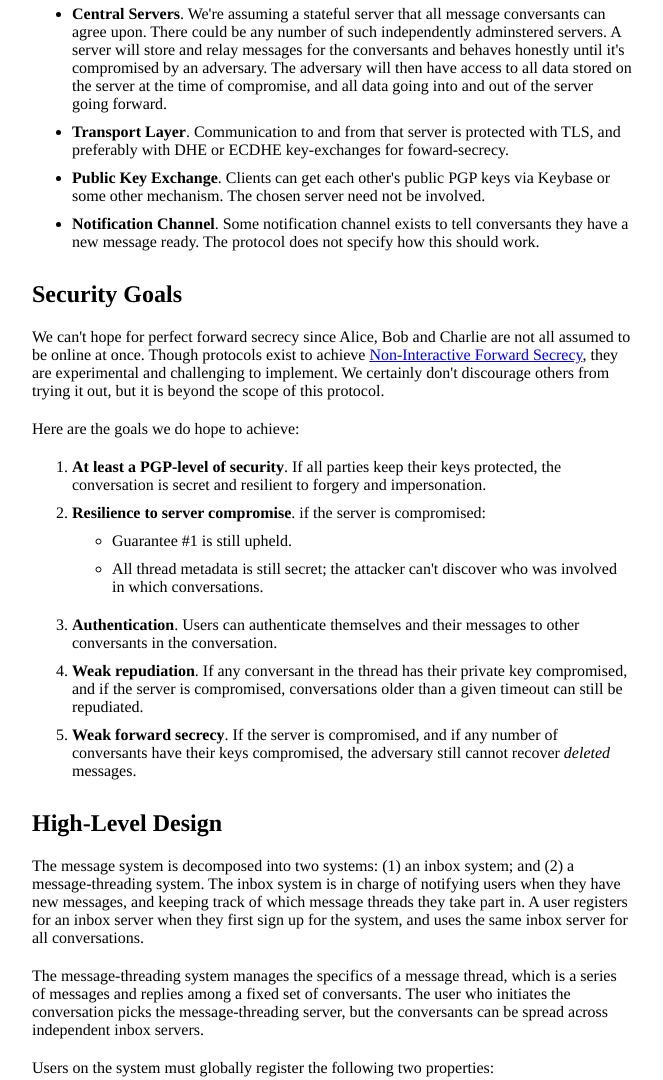
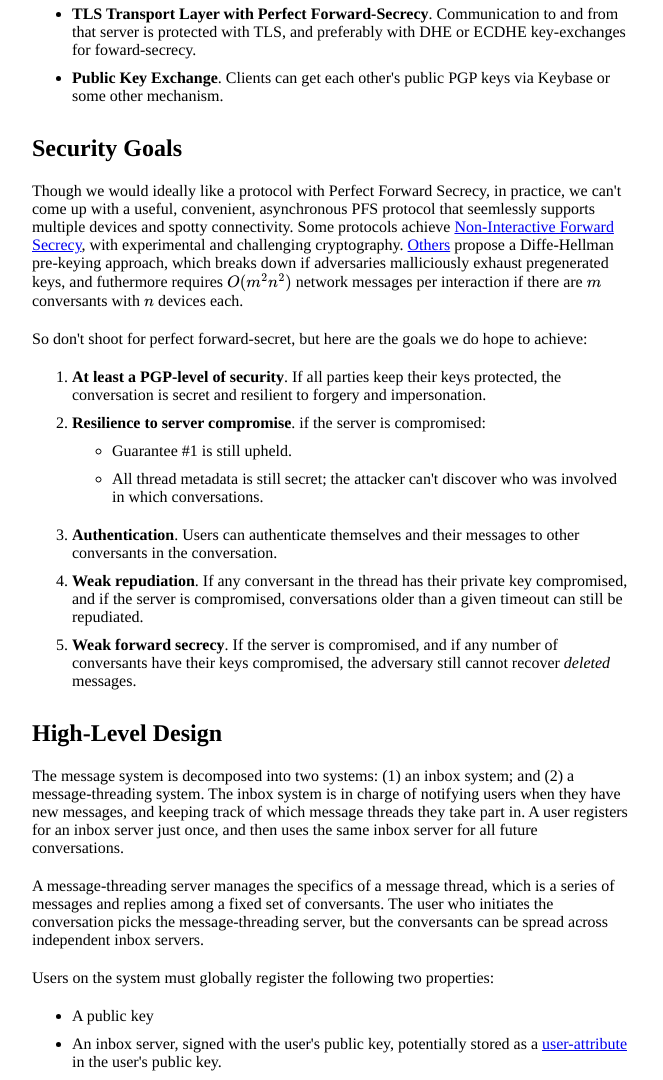
Before and after one commit to keybase/messenger, a plain HTML site: page protocol/index.html in a window 1280 px wide. Shown: the part 400-1480 px from the top of the page, without its empty margins (68-731 px from the left). Drawn offline with nearby package versions, Linux system fonts and the light colour scheme; some packages are replaced by stand-ins of ours.

Commit message:
more work

```diff
--- a/protocol/index.html
+++ b/protocol/index.html
@@ -61,43 +61,33 @@
     <h2>Assumptions</h2>
 
     <ul>
-      <li><strong>Central Servers</strong>.
-          We're assuming a stateful server that all message conversants can
-          agree upon. There could be any number of such independently
-          adminstered servers. A server will store and relay messages for the
-          conversants and behaves  honestly until it's compromised by an
-          adversary. The adversary will then have access to all data stored on
-          the server at the time of compromise, and all data going into and
-          out of the server going forward.
-      </li>
-
-      <li><strong>Transport Layer</strong>.
+      <li><strong>TLS Transport Layer with Perfect Forward-Secrecy</strong>.
         Communication to and from that server is protected with TLS, and preferably
         with DHE or ECDHE key-exchanges for foward-secrecy.
       </li>
 
       <li><strong>Public Key Exchange</strong>.
         Clients can get each other's public PGP keys via Keybase or some other mechanism.
-        The chosen server need not be involved.
       </li>
 
-      <li><strong>Notification Channel</strong>.
-        Some notification channel exists to tell conversants they have a new message ready.
-        The protocol does not specify how this should work.
-      </li>
     </ul>
 
     <h2>Security Goals</h2>
 
     <p>
-      We can't hope for perfect forward secrecy since Alice, Bob and Charlie are not all assumed to be online at once.
-      Though protocols exist to achieve <a href="http://eprint.iacr.org/2003/083">Non-Interactive Forward Secrecy</a>,
-      they are experimental and challenging to implement. We certainly don't discourage others from trying it out, but
-      it is beyond the scope of this protocol.
+      Though we would ideally like a protocol with Perfect Forward Secrecy, in practice,
+      we can't come up with a useful, convenient, asynchronous PFS protocol that seemlessly
+      supports multiple devices and spotty connectivity.  Some protocols
+      achieve <a href="http://eprint.iacr.org/2003/083">Non-Interactive Forward Secrecy</a>,
+      with experimental and challenging cryptography.
+      <a href="https://whispersystems.org/blog/asynchronous-security/">Others</a> propose a
+      Diffe-Hellman pre-keying approach, which breaks down if
+      adversaries malliciously exhaust pregenerated keys, and futhermore
+      requires $O(m^2n^2)$ network messages per interaction if there are $m$ conversants with $n$ devices each.
     </p>
 
     <p>
-      Here are the goals we do hope to achieve:
+      So don't shoot for perfect forward-secret, but here are the goals we do hope to achieve:
 
       <ol>
         <li><strong>At least a PGP-level of security</strong>. If all parties keep their keys protected, the conversation is secret
@@ -120,17 +110,16 @@
     <h2>High-Level Design</h2>
 
     <p>
-      The message system is decomposed into two systems:
-      (1) an inbox system; and (2)
-      a message-threading system.
-      The inbox system is in charge of notifying
-      users when they have new messages, and keeping track of which message threads they take
-      part in. A user registers for an inbox server when they first sign up for the system, and
-      uses the same inbox server for all conversations.
+      The message system is decomposed into two systems: (1) an inbox system;
+      and (2) a message-threading system.  The inbox system is in charge of
+      notifying users when they have new messages, and keeping track of which
+      message threads they take part in. A user registers for an inbox server
+      just once, and then uses the same inbox server for all future
+      conversations.
     </p>
 
     <p>
-      The message-threading system manages the specifics of a message thread,
+      A message-threading server manages the specifics of a message thread,
       which is a series of messages and replies among a fixed set of conversants.
       The user who initiates the conversation picks the message-threading server,
       but the conversants can be spread across independent inbox servers.
@@ -144,9 +133,9 @@
             a <a href="https://tools.ietf.org/html/rfc4880#section-5.12">user-attribute</a>
             in the user's public key.</li>
       </ul>
-      At first, the Keybase server will implement a public key lookup, an
-      inbox server, and a message-threading server, but users have the option
-      to switch to different platforms and implementations as they choose.
+      At first, the Keybase server will implement all parts of the system, but
+      users have the option to switch to different platforms and
+      implementations as they choose.
     </p>
 
 
```
Also changed, not shown: 1 other file.
